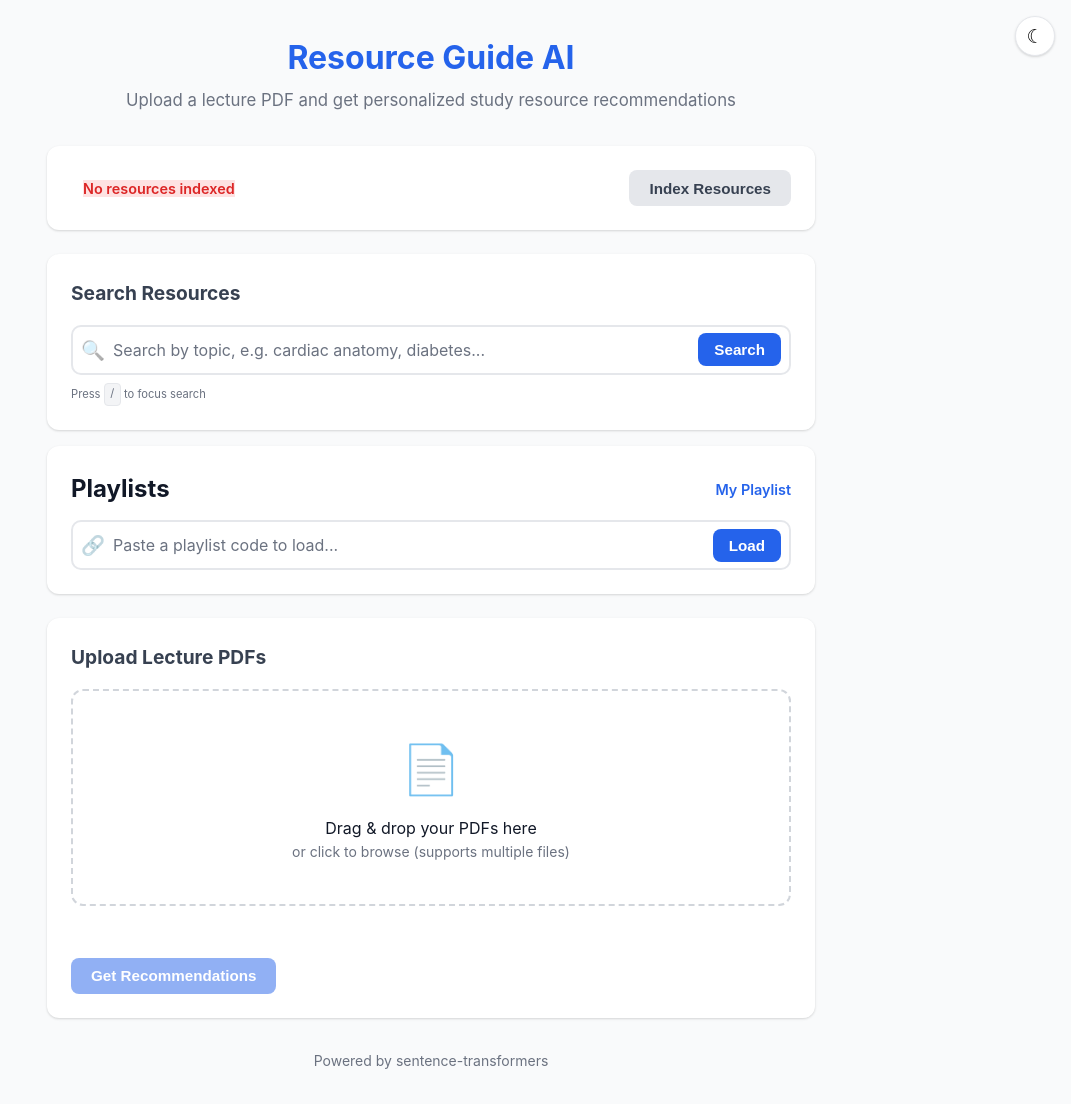
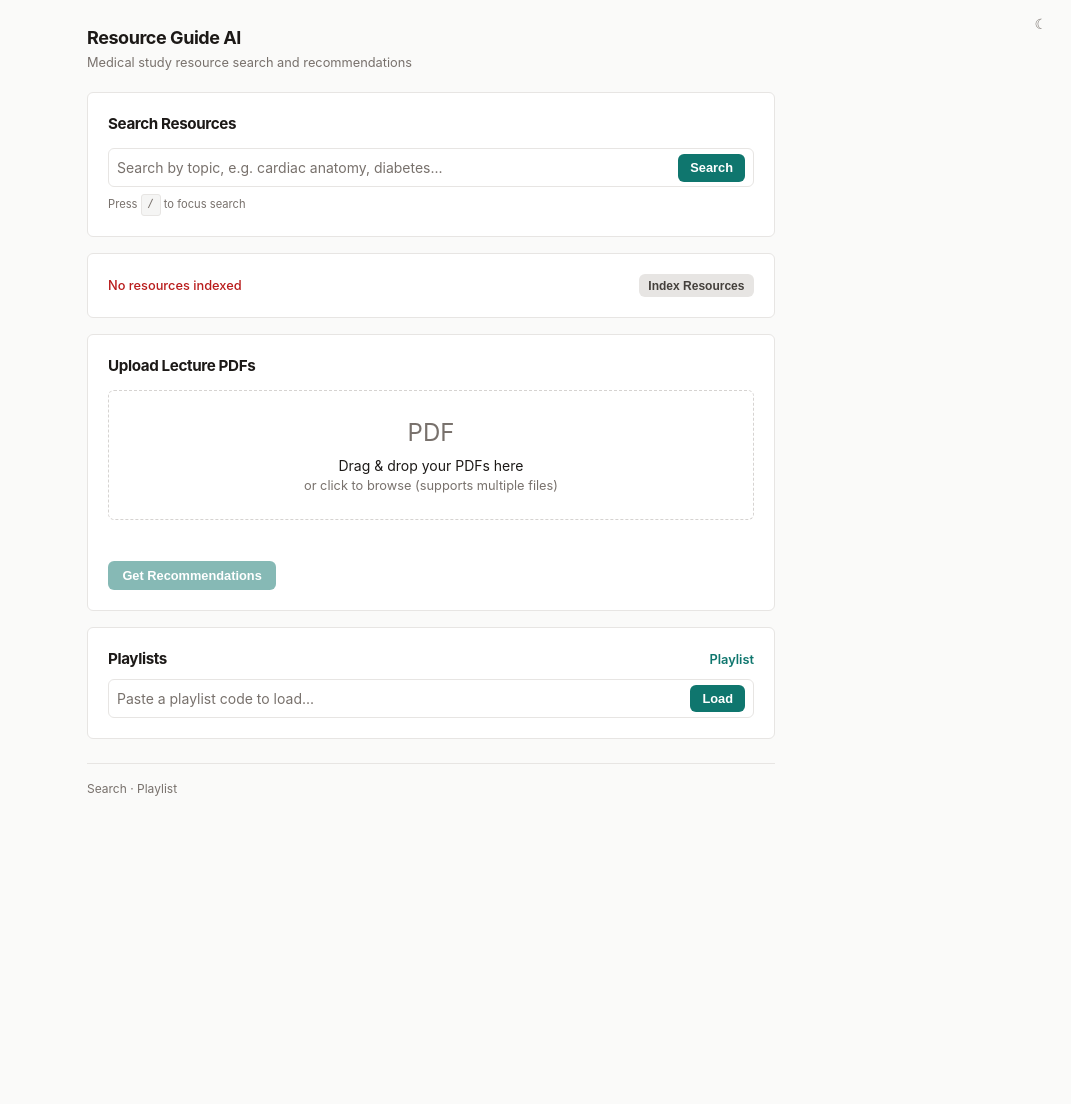
Before and after one commit to JungleTrouble/Resource-Guide-Tool, a FastAPI app: page / in a window 1280 px wide. Shown: the whole page, without its empty margins (209-1280 px from the left). After the commit the page ends 796 px from the top, so only its background shows below. Run offline with FastAPI, Linux system fonts and the light colour scheme.

Commit message:
Redesign frontend with academic reference tool aesthetic
- Replace generic blue with dark teal (#0f766e) palette
- Switch to warm stone tones, flat 1px borders (no shadows)
- Replace emoji icons with monospace text badges (VID/PDF/ANK/DIR)
- Left-align headers, tighter typography (0.875rem base)
- Source group headers with teal left-border accent
- Monospace font for file paths and codes
- Remove marketing copy, simplify footer to nav links
- Dark mode: true dark (#0c0a09) with bright teal accent
- Switch embeddings from fastembed to sentence-transformers

Co-Authored-By: Claude Opus 4.6 <noreply@anthropic.com>

```diff
--- a/app/static/shared.js
+++ b/app/static/shared.js
@@ -361,9 +361,9 @@ function renderLocalPlaylist() {
         const escapedPath = r.path.replace(/\\/g, '\\\\').replace(/'/g, "\\'");
         const escapedFilename = r.filename.replace(/'/g, "\\'");
         const escapedSource = (r.source || '').replace(/'/g, "\\'");
-        const icon = r.fileType === 'video' ? '&#127909;' :
-                     r.fileType === 'pdf' ? '&#128196;' :
-                     r.fileType === 'anki' ? '&#127183;' : '&#128193;';
+        const icon = r.fileType === 'video' ? 'VID' :
+                     r.fileType === 'pdf' ? 'PDF' :
+                     r.fileType === 'anki' ? 'ANK' : 'DIR';
         return '<div class="resource-item" onclick="openResource(\'' + escapedPath + '\')">' +
             '<div class="resource-icon">' + icon + '</div>' +
             '<div class="resource-info">' +
--- a/app/static/style.css
+++ b/app/static/style.css
@@ -1,50 +1,51 @@
 /* === Base Reset & Variables === */
 :root {
-    --primary: #2563eb;
-    --primary-dark: #1d4ed8;
-    --primary-light: #dbeafe;
-    --success: #16a34a;
+    --primary: #0f766e;
+    --primary-dark: #0d9488;
+    --primary-light: #f0fdfa;
+    --success: #15803d;
     --success-light: #dcfce7;
-    --error: #dc2626;
+    --error: #b91c1c;
     --error-light: #fee2e2;
-    --gray-50: #f9fafb;
-    --gray-100: #f3f4f6;
-    --gray-200: #e5e7eb;
-    --gray-300: #d1d5db;
-    --gray-500: #6b7280;
-    --gray-700: #374151;
-    --gray-900: #111827;
-    --bg: var(--gray-50);
-    --card-bg: #fff;
-    --text: var(--gray-900);
-    --text-muted: var(--gray-500);
-    --border: var(--gray-200);
-    --radius: 12px;
-    --shadow: 0 1px 3px rgba(0,0,0,0.1), 0 1px 2px rgba(0,0,0,0.06);
-    --shadow-lg: 0 10px 15px -3px rgba(0,0,0,0.1), 0 4px 6px -4px rgba(0,0,0,0.1);
+    --amber: #d97706;
+    --stone-50: #fafaf9;
+    --stone-100: #f5f5f4;
+    --stone-200: #e7e5e3;
+    --stone-300: #d6d3d1;
+    --stone-500: #78716c;
+    --stone-700: #44403c;
+    --stone-900: #1c1917;
+    --bg: var(--stone-50);
+    --card-bg: #ffffff;
+    --text: var(--stone-900);
+    --text-muted: var(--stone-500);
+    --border: var(--stone-200);
+    --radius: 6px;
+    --mono: ui-monospace, SFMono-Regular, "SF Mono", Menlo, Consolas, monospace;
 }
 
 /* === Dark Mode === */
 body.dark {
-    --primary: #60a5fa;
-    --primary-dark: #93bbfd;
-    --primary-light: #1e3a5f;
+    --primary: #2dd4bf;
+    --primary-dark: #5eead4;
+    --primary-light: #1a2e2b;
     --success: #4ade80;
     --success-light: #14532d;
     --error: #f87171;
     --error-light: #450a0a;
-    --gray-50: #1f2937;
-    --gray-100: #374151;
-    --gray-200: #4b5563;
-    --gray-300: #6b7280;
-    --gray-500: #9ca3af;
-    --gray-700: #d1d5db;
-    --gray-900: #f9fafb;
-    --bg: #111827;
-    --card-bg: #1f2937;
-    --text: #f9fafb;
-    --text-muted: #9ca3af;
-    --border: #374151;
+    --amber: #fbbf24;
+    --stone-50: #1c1917;
+    --stone-100: #292524;
+    --stone-200: #44403c;
+    --stone-300: #57534e;
+    --stone-500: #a8a29e;
+    --stone-700: #d6d3d1;
+    --stone-900: #fafaf9;
+    --bg: #0c0a09;
+    --card-bg: #1c1917;
+    --text: #fafaf9;
+    --text-muted: #a8a29e;
+    --border: #292524;
 }
 
 * {
@@ -57,45 +58,43 @@ body {
     font-family: -apple-system, BlinkMacSystemFont, "Segoe UI", Roboto, sans-serif;
     background: var(--bg);
     color: var(--text);
-    line-height: 1.6;
+    font-size: 0.875rem;
+    line-height: 1.5;
     min-height: 100vh;
 }
 
 /* === Layout === */
 .container {
-    max-width: 800px;
+    max-width: 720px;
     margin: 0 auto;
-    padding: 2rem 1rem;
+    padding: 1.5rem 1rem;
 }
 
 .content-with-sidebar {
-    max-width: 800px;
+    max-width: 720px;
     margin-left: 260px;
-    padding: 2rem 1.5rem;
+    padding: 1.5rem 1.25rem;
 }
 
 /* === Dark Mode Toggle === */
 .theme-toggle {
     position: fixed;
-    top: 1rem;
+    top: 0.75rem;
     right: 1rem;
     z-index: 200;
-    background: var(--card-bg);
-    border: 1px solid var(--border);
-    border-radius: 50%;
-    width: 40px;
-    height: 40px;
-    display: flex;
-    align-items: center;
-    justify-content: center;
+    background: none;
+    border: none;
     cursor: pointer;
-    font-size: 1.2rem;
-    box-shadow: var(--shadow);
-    transition: background 0.2s;
+    font-size: 0.875rem;
+    color: var(--text-muted);
+    padding: 0.25rem 0.5rem;
+    border-radius: var(--radius);
+    transition: color 0.2s, background 0.2s;
 }
 
 .theme-toggle:hover {
-    background: var(--gray-100);
+    color: var(--text);
+    background: var(--stone-100);
 }
 
 /* === Sidebar Navigation === */
@@ -232,69 +225,82 @@ body {
     }
 
     .sidebar-link.active .sidebar-num {
-        background: rgba(255,255,255,0.3);
         color: #fff;
     }
 
     .sidebar-num {
-        width: 18px;
-        height: 18px;
         font-size: 0.65rem;
     }
 
     .content-with-sidebar {
         margin-left: 0;
-        max-width: 800px;
+        max-width: 720px;
         margin: 0 auto;
-        padding: 1.5rem 1rem;
+        padding: 1.25rem 1rem;
     }
 }
 
 header {
-    text-align: center;
-    margin-bottom: 2rem;
+    text-align: left;
+    margin-bottom: 1.25rem;
 }
 
 header h1 {
-    font-size: 2rem;
+    font-size: 1.125rem;
     font-weight: 700;
-    color: var(--primary);
-    margin-bottom: 0.25rem;
+    letter-spacing: -0.025em;
+    color: var(--text);
+    margin-bottom: 0.125rem;
 }
 
 .subtitle {
     color: var(--text-muted);
-    font-size: 1.05rem;
+    font-size: 0.8rem;
 }
 
 footer {
-    text-align: center;
-    margin-top: 2rem;
+    text-align: left;
+    margin-top: 1.5rem;
+    padding-top: 1rem;
+    border-top: 1px solid var(--border);
     color: var(--text-muted);
-    font-size: 0.875rem;
+    font-size: 0.75rem;
+}
+
+footer a {
+    color: var(--text-muted);
+    text-decoration: none;
+}
+
+footer a:hover {
+    text-decoration: underline;
+    color: var(--primary);
 }
 
 /* === Cards === */
 .card {
     background: var(--card-bg);
     border-radius: var(--radius);
-    box-shadow: var(--shadow);
-    padding: 1.5rem;
-    margin-bottom: 1.5rem;
+    border: 1px solid var(--border);
+    padding: 1.25rem;
+    margin-bottom: 1rem;
 }
 
-.upload-card h2 {
-    font-size: 1.2rem;
-    margin-bottom: 1rem;
-    color: var(--gray-700);
+.upload-card h2,
+.search-card h2 {
+    font-size: 0.95rem;
+    font-weight: 700;
+    letter-spacing: -0.025em;
+    margin-bottom: 0.75rem;
+    color: var(--text);
 }
 
 /* === Alerts === */
 .alert {
-    padding: 0.75rem 1rem;
-    border-radius: 8px;
-    margin-bottom: 1rem;
-    font-size: 0.95rem;
+    padding: 0.625rem 0.875rem;
+    border-radius: var(--radius);
+    margin-bottom: 0.75rem;
+    font-size: 0.8rem;
 }
 
 .alert-error {
@@ -319,19 +325,15 @@ footer {
 }
 
 .status-badge {
-    font-size: 0.9rem;
-    font-weight: 600;
-    padding: 0.35rem 0.75rem;
-    border-radius: 20px;
+    font-size: 0.8rem;
+    font-weight: 500;
 }
 
 .status-ready {
-    background: var(--success-light);
     color: var(--success);
 }
 
 .status-empty {
-    background: var(--error-light);
     color: var(--error);
 }
 
@@ -361,10 +362,10 @@ footer {
 /* === Buttons === */
 .btn {
     display: inline-block;
-    padding: 0.6rem 1.25rem;
+    padding: 0.45rem 0.9rem;
     border: none;
-    border-radius: 8px;
-    font-size: 0.95rem;
+    border-radius: var(--radius);
+    font-size: 0.8rem;
     font-weight: 600;
     cursor: pointer;
     transition: background 0.2s, opacity 0.2s;
@@ -387,29 +388,43 @@ footer {
 }
 
 .btn-secondary {
-    background: var(--gray-200);
-    color: var(--gray-700);
+    background: var(--stone-200);
+    color: var(--stone-700);
 }
 
 .btn-secondary:hover:not(:disabled) {
-    background: var(--gray-300);
+    background: var(--stone-300);
 }
 
 .btn-sm {
-    padding: 0.35rem 0.75rem;
+    padding: 0.3rem 0.6rem;
+    font-size: 0.75rem;
+}
+
+.btn-text {
+    background: none;
+    border: none;
+    cursor: pointer;
     font-size: 0.8rem;
+    color: var(--text-muted);
+    text-decoration: underline;
+    padding: 0.3rem 0.25rem;
+}
+
+.btn-text:hover {
+    color: var(--error);
 }
 
 /* === Drop Zone === */
 .drop-zone {
-    border: 2px dashed var(--gray-300);
+    border: 1px dashed var(--stone-300);
     border-radius: var(--radius);
-    padding: 2.5rem 1rem;
+    padding: 1.5rem 1rem;
     text-align: center;
     cursor: pointer;
     transition: border-color 0.2s, background 0.2s;
     position: relative;
-    margin-bottom: 1rem;
+    margin-bottom: 0.75rem;
 }
 
 .drop-zone:hover, .drop-zone.dragover {
@@ -425,21 +440,22 @@ footer {
 }
 
 .drop-icon {
-    font-size: 3rem;
-    margin-bottom: 0.5rem;
+    font-size: 1.5rem;
+    margin-bottom: 0.25rem;
+    color: var(--text-muted);
 }
 
 .drop-hint {
     color: var(--text-muted);
-    font-size: 0.875rem;
+    font-size: 0.8rem;
 }
 
 .file-name {
-    font-size: 0.9rem;
+    font-size: 0.85rem;
     color: var(--primary);
     font-weight: 600;
-    margin-bottom: 1rem;
-    min-height: 1.4em;
+    margin-bottom: 0.75rem;
+    min-height: 1.2em;
 }
 
 /* === Results Page === */
@@ -794,12 +814,6 @@ footer {
 /* === Search === */
 .search-card {
     margin-bottom: 1rem;
-}
-
-.search-card h2 {
-    font-size: 1.2rem;
-    margin-bottom: 1rem;
-    color: var(--gray-700);
 }
 
 .search-form {
@@ -810,9 +824,9 @@ footer {
     display: flex;
     align-items: center;
     gap: 0.5rem;
-    border: 2px solid var(--border);
-    border-radius: 10px;
-    padding: 0.4rem 0.5rem;
+    border: 1px solid var(--border);
+    border-radius: var(--radius);
+    padding: 0.3rem 0.5rem;
     transition: border-color 0.2s;
     background: var(--card-bg);
 }
@@ -822,17 +836,18 @@ footer {
 }
 
 .search-icon {
-    font-size: 1.2rem;
+    font-size: 0.875rem;
     flex-shrink: 0;
-    opacity: 0.5;
+    opacity: 0.4;
+    color: var(--text-muted);
 }
 
 .search-input {
     flex: 1;
     border: none;
     outline: none;
-    font-size: 1rem;
-    padding: 0.4rem 0;
+    font-size: 0.875rem;
+    padding: 0.3rem 0;
     background: transparent;
     font-family: inherit;
     color: var(--text);
@@ -844,12 +859,12 @@ footer {
 
 .search-btn {
     flex-shrink: 0;
-    padding: 0.5rem 1rem;
+    padding: 0.4rem 0.75rem;
 }
 
 .search-empty {
     text-align: center;
-    padding: 2rem 1rem;
+    padding: 1.5rem 1rem;
     color: var(--text-muted);
 }
 
@@ -896,17 +911,26 @@ footer {
 .kbd-hint {
     font-size: 0.7rem;
     color: var(--text-muted);
-    margin-top: 0.5rem;
+    margin-top: 0.4rem;
 }
 
 kbd {
     display: inline-block;
     padding: 0.1rem 0.35rem;
     font-size: 0.7rem;
-    font-family: inherit;
-    background: var(--gray-100);
+    font-family: var(--mono);
+    background: var(--stone-100);
     border: 1px solid var(--border);
-    border-radius: 4px;
+    border-radius: 3px;
+}
+
+/* === Inline Code === */
+code {
+    font-family: var(--mono);
+    font-size: 0.85em;
+    background: var(--stone-100);
+    padding: 0.1rem 0.3rem;
+    border-radius: 3px;
 }
 
 /* === Loading Overlay === */
@@ -1022,7 +1047,7 @@ body:not(.dark) .loading-overlay {
     color: var(--primary);
     font-weight: 600;
     text-decoration: none;
-    font-size: 0.9rem;
+    font-size: 0.8rem;
 }
 
 .playlist-link:hover {
--- a/app/templates/index.html
+++ b/app/templates/index.html
@@ -12,7 +12,7 @@
     <div class="container">
         <header>
             <h1>Resource Guide AI</h1>
-            <p class="subtitle">Upload a lecture PDF and get personalized study resource recommendations</p>
+            <p class="subtitle">Medical study resource search and recommendations</p>
         </header>
 
         {% if error %}
@@ -21,39 +21,10 @@
 
         <div id="indexAlert" class="alert alert-success" style="display:none;"></div>
 
-        <div class="card">
-            <div class="index-status">
-                <span class="status-badge" id="statusBadge">
-                    {% if index_count > 0 %}
-                    <span class="status-ready">{{ index_count }} resources indexed</span>
-                    {% else %}
-                    <span class="status-empty">No resources indexed</span>
-                    {% endif %}
-                </span>
-
-                <button type="button" class="btn btn-secondary" id="indexBtn" onclick="startIndexing()">
-                    {% if index_count > 0 %}Re-index Resources{% else %}Index Resources{% endif %}
-                </button>
-            </div>
-            <div id="indexProgress" style="display:none; margin-top:0.75rem; font-size:0.9rem; color:var(--text-muted);">
-                <div class="spinner-small"></div>
-                <span id="indexProgressText">Starting...</span>
-            </div>
-
-            {% if source_counts %}
-            <div class="source-breakdown">
-                {% for source, count in source_counts.items() | sort(attribute='1', reverse=true) %}
-                <span class="source-chip">{{ source }} ({{ count }})</span>
-                {% endfor %}
-            </div>
-            {% endif %}
-        </div>
-
         <div class="card search-card">
             <h2>Search Resources</h2>
             <form action="/search" method="get" class="search-form">
                 <div class="search-input-wrapper">
-                    <span class="search-icon">&#128269;</span>
                     <input
                         type="text"
                         name="q"
@@ -68,20 +39,31 @@
         </div>
 
         <div class="card">
-            <div class="playlist-header-row">
-                <h2 style="margin:0;">Playlists</h2>
-                <a href="/playlist" class="playlist-link">
-                    My Playlist <span class="playlist-badge" id="playlistBadge" style="display:none;">0</span>
-                </a>
+            <div class="index-status">
+                <span class="status-badge" id="statusBadge">
+                    {% if index_count > 0 %}
+                    <span class="status-ready">{{ index_count }} resources indexed</span>
+                    {% else %}
+                    <span class="status-empty">No resources indexed</span>
+                    {% endif %}
+                </span>
+
+                <button type="button" class="btn btn-secondary btn-sm" id="indexBtn" onclick="startIndexing()">
+                    {% if index_count > 0 %}Re-index{% else %}Index Resources{% endif %}
+                </button>
             </div>
-            <div style="margin-top:0.75rem;">
-                <div class="search-input-wrapper">
-                    <span class="search-icon">&#128279;</span>
-                    <input type="text" id="playlistCodeInput" class="search-input"
-                           placeholder="Paste a playlist code to load..." maxlength="8">
-                    <button class="btn btn-primary search-btn" onclick="loadPlaylistByCode()">Load</button>
-                </div>
+            <div id="indexProgress" style="display:none; margin-top:0.5rem; font-size:0.8rem; color:var(--text-muted);">
+                <div class="spinner-small"></div>
+                <span id="indexProgressText">Starting...</span>
             </div>
+
+            {% if source_counts %}
+            <div class="source-breakdown">
+                {% for source, count in source_counts.items() | sort(attribute='1', reverse=true) %}
+                <span class="source-chip">{{ source }} ({{ count }})</span>
+                {% endfor %}
+            </div>
+            {% endif %}
         </div>
 
         <div class="card upload-card">
@@ -89,7 +71,7 @@
             <form action="/upload" method="post" enctype="multipart/form-data" id="uploadForm">
                 <div class="drop-zone" id="dropZone">
                     <div class="drop-zone-content">
-                        <div class="drop-icon">&#128196;</div>
+                        <div class="drop-icon">PDF</div>
                         <p>Drag & drop your PDFs here</p>
                         <p class="drop-hint">or click to browse (supports multiple files)</p>
                     </div>
@@ -102,8 +84,24 @@
             </form>
         </div>
 
+        <div class="card">
+            <div class="playlist-header-row">
+                <h2 style="margin:0; font-size:0.95rem; font-weight:700; letter-spacing:-0.025em;">Playlists</h2>
+                <a href="/playlist" class="playlist-link">
+                    Playlist <span class="playlist-badge" id="playlistBadge" style="display:none;">0</span>
+                </a>
+            </div>
+            <div style="margin-top:0.5rem;">
+                <div class="search-input-wrapper">
+                    <input type="text" id="playlistCodeInput" class="search-input"
+                           placeholder="Paste a playlist code to load..." maxlength="8">
+                    <button class="btn btn-primary search-btn" onclick="loadPlaylistByCode()">Load</button>
+                </div>
+            </div>
+        </div>
+
         <footer>
-            <p>Powered by sentence-transformers</p>
+            <a href="/search">Search</a> &middot; <a href="/playlist">Playlist</a>
         </footer>
     </div>
 
```
Also changed, not shown: other parts of app/static/style.css (+126 -136 lines), app/embeddings.py (+8 -9 lines), app/templates/playlist.html (+14 -16 lines), app/templates/results.html (+10 -15 lines), app/templates/search.html (+13 -17 lines).
